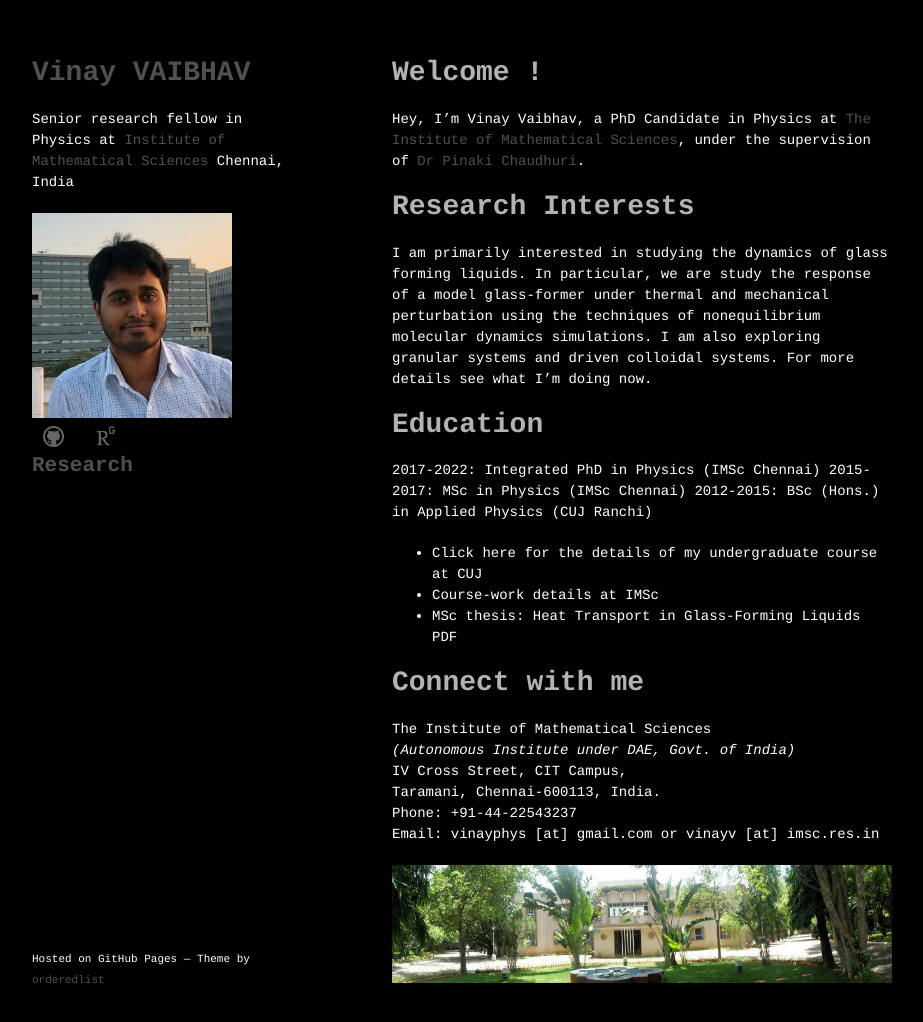
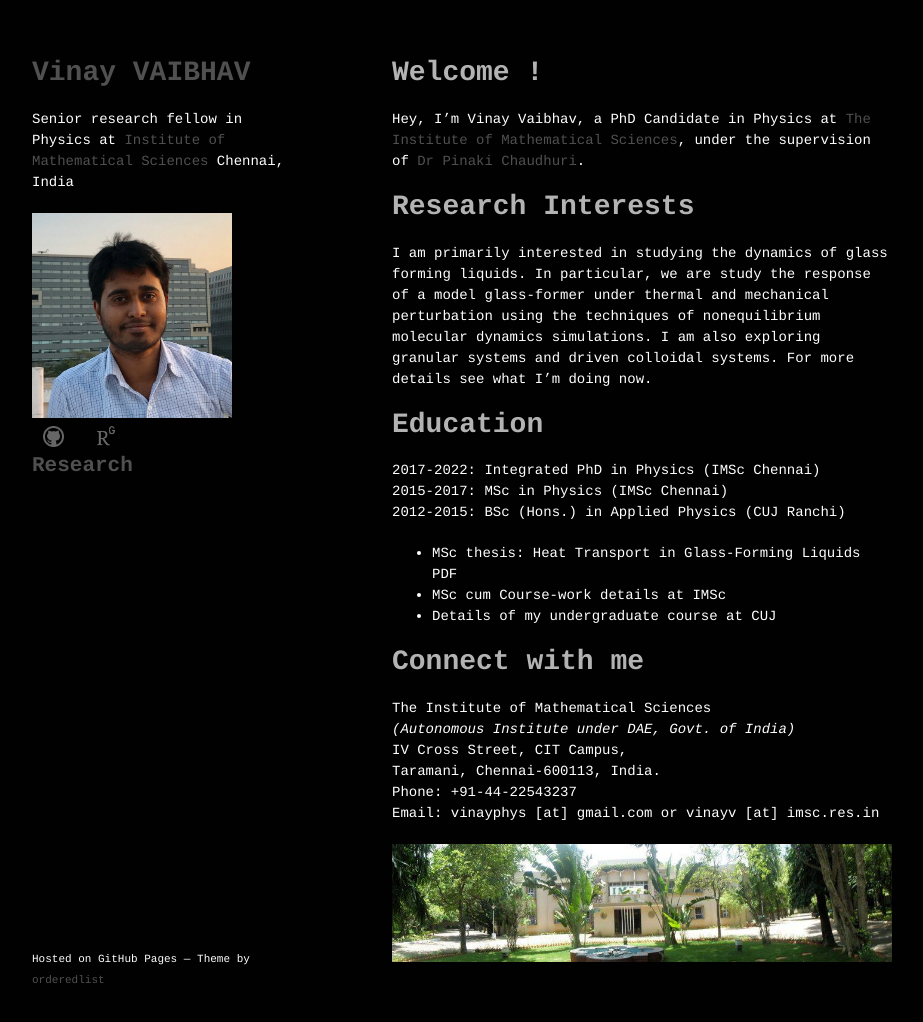
Before and after one commit to vinayphys/vinayphys.github.io, a Jekyll site: the page built from index.md, in a window 1280 px wide and 1060 px high. Shown: the top 1022 px of the window, without its empty margins (178-1101 px from the left). Built offline with Jekyll 4.4.1, drawn with Linux system fonts in a browser that asks for light colours; our own code applies the rules of GitHub Pages for plain Markdown files; a script that is not in the unit is left out.

Commit message:
Update index.md

```diff
--- a/index.md
+++ b/index.md
@@ -14,9 +14,9 @@
 2015-2017:	  MSc in Physics (IMSc Chennai)
 2012-2015:	  BSc (Hons.) in Applied Physics (CUJ Ranchi)
 
-* Click here for the details of my undergraduate course at CUJ
-* Course-work details at IMSc
 * MSc thesis: Heat Transport in Glass-Forming Liquids PDF
+* MSc cum Course-work details at IMSc
+* Details of my undergraduate course at CUJ
 
 # Connect with me
 The Institute of Mathematical Sciences
```
